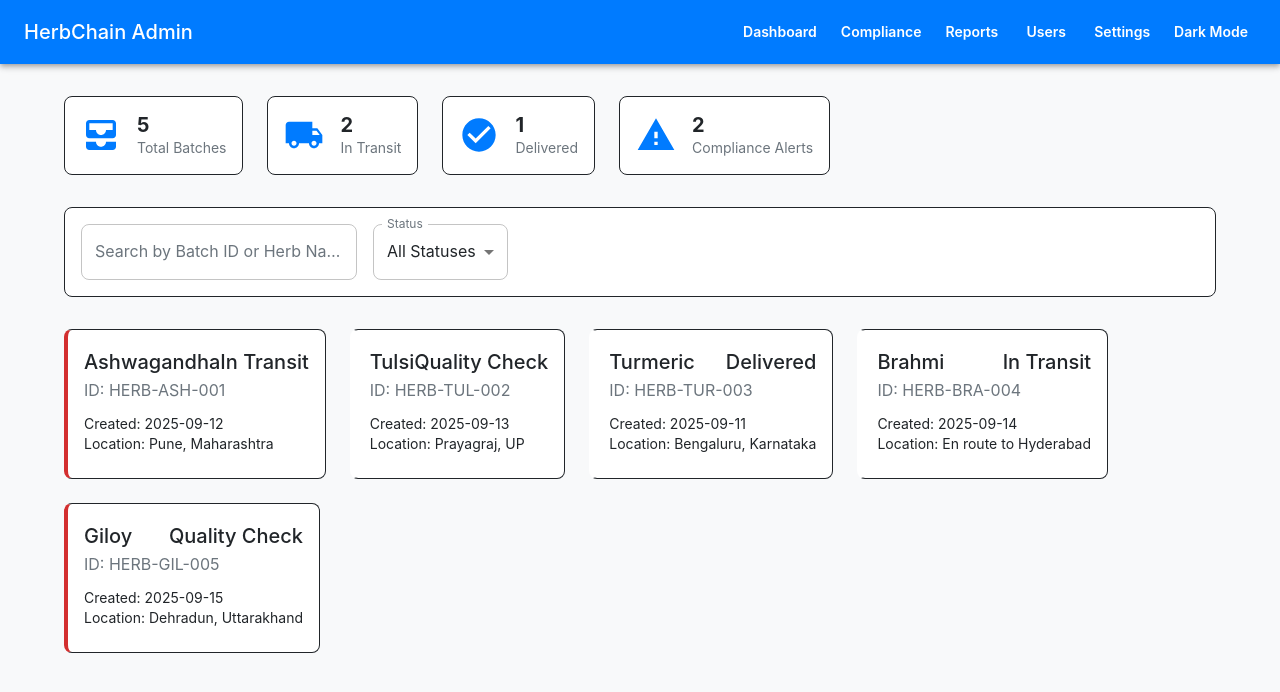
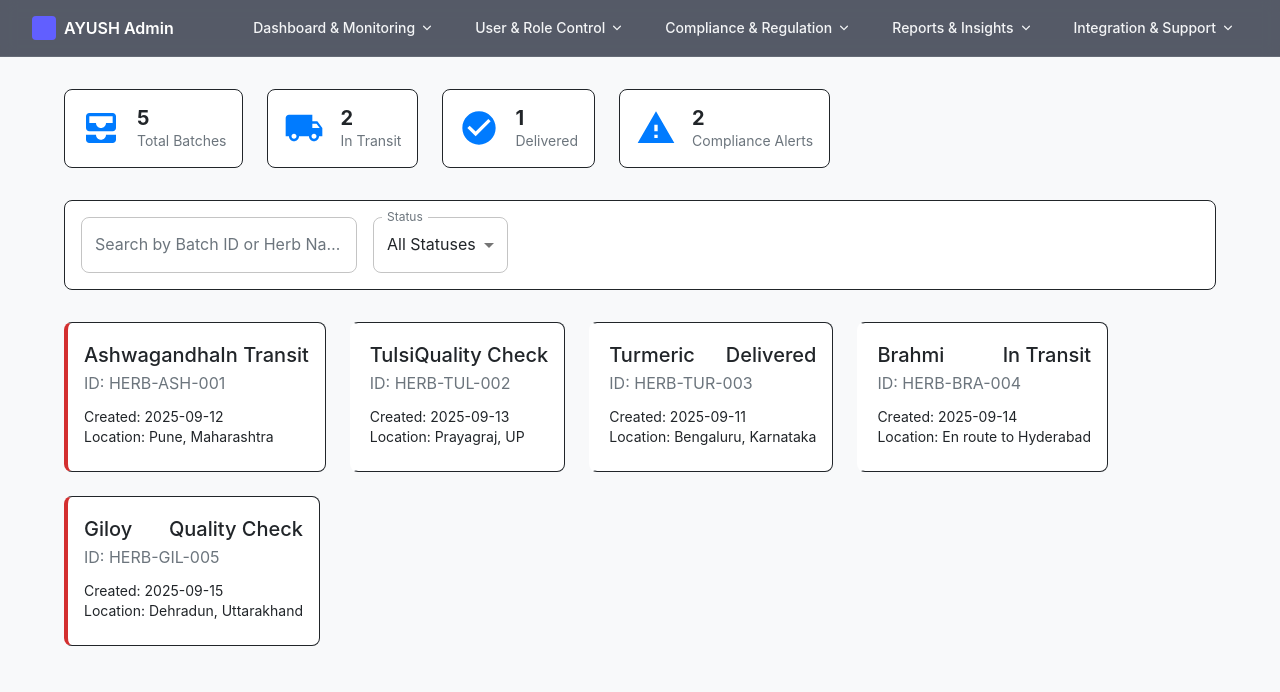
Before and after one commit to bhuwanb23/HerbChain, a React (Vite) app in the folder website/: page / in a window 1280 px wide. Shown: the top 692 px of the page. Built offline with nearby package versions, Linux system fonts and the light colour scheme.

Commit message:
header added

```diff
--- /dev/null
+++ b/website/src/components/header.jsx
@@ -0,0 +1,78 @@
+import React, { useState } from 'react'
+import { Link } from 'react-router-dom'
+
+function NavGroup({ title, items }) {
+  const [open, setOpen] = useState(false)
+  return (
+    <div className="relative" onMouseEnter={() => setOpen(true)} onMouseLeave={() => setOpen(false)}>
+      <button className="inline-flex items-center gap-1 px-3 py-2 text-sm font-medium text-gray-100 hover:text-white">
+        {title}
+        <svg className={`w-4 h-4 transition-transform ${open ? 'rotate-180' : 'rotate-0'}`} viewBox="0 0 20 20" fill="currentColor"><path fillRule="evenodd" d="M5.23 7.21a.75.75 0 011.06.02L10 10.94l3.71-3.71a.75.75 0 111.06 1.06l-4.24 4.24a.75.75 0 01-1.06 0L5.21 8.29a.75.75 0 01.02-1.08z" clipRule="evenodd"/></svg>
+      </button>
+      {open && (
+        <div className="absolute left-0 mt-2 w-64 rounded-md bg-white shadow-lg ring-1 ring-black/5 z-30">
+          <div className="p-2">
+            {items.map((it) => (
+              <Link key={it.to} to={it.to} className="block px-3 py-2 rounded-md text-sm text-gray-800 hover:bg-gray-100">
+                <div className="font-medium">{it.label}</div>
+                {it.desc && <div className="text-xs text-gray-500">{it.desc}</div>}
+              </Link>
+            ))}
+          </div>
+        </div>
+      )}
+    </div>
+  )
+}
+
+export default function Header() {
+  return (
+    <header className="sticky top-0 z-40 w-full border-b border-white/10 bg-gray-900/90 backdrop-blur supports-[backdrop-filter]:bg-gray-900/70">
+      <div className="mx-auto max-w-7xl px-4 sm:px-6 lg:px-8">
+        <div className="flex h-14 items-center justify-between">
+          <Link to="/" className="flex items-center gap-2 text-white">
+            <span className="inline-block h-6 w-6 rounded bg-indigo-500"></span>
+            <span className="font-semibold">AYUSH Admin</span>
+          </Link>
+          <nav className="hidden md:flex items-center gap-4">
+            <NavGroup
+              title="Dashboard & Monitoring"
+              items={[
+                { to: '/', label: 'Dashboard Page', desc: 'Overview of supply chain health' },
+                { to: '/compliance', label: 'Batch Traceability & Monitoring', desc: 'Search/trace herbs with maps' },
+              ]}
+            />
+            <NavGroup
+              title="User & Role Control"
+              items={[
+                { to: '/users', label: 'User & Role Management', desc: 'Add/manage stakeholders' },
+                { to: '/settings', label: 'Profile & Settings', desc: 'Permissions & configurations' },
+              ]}
+            />
+            <NavGroup
+              title="Compliance & Regulation"
+              items={[
+                { to: '/compliance', label: 'Compliance & Regulation', desc: 'Automated checks & standards' },
+                { to: '/recall', label: 'Alerts & Recall Management', desc: 'Violations & recalls' },
+              ]}
+            />
+            <NavGroup
+              title="Reports & Insights"
+              items={[
+                { to: '/reports', label: 'Reports & Analytics', desc: 'Insights & analytics' },
+                { to: '/incentives', label: 'Incentives & Funding', desc: 'Rewards & eco-bonuses' },
+              ]}
+            />
+            <NavGroup
+              title="Integration & Support"
+              items={[
+                { to: '/integration', label: 'Integration & API Management', desc: 'AYUSH Grid, A-HMIS, ERP' },
+                { to: '/support', label: 'Support & Dispute Resolution', desc: 'Escalations & disputes' },
+              ]}
+            />
+          </nav>
+        </div>
+      </div>
+    </header>
+  )
+}
--- a/website/src/pages/dashboard/dashboard.jsx
+++ b/website/src/pages/dashboard/dashboard.jsx
@@ -1,6 +1,6 @@
 import React, { useMemo, useState } from 'react'
-import { BrowserRouter, Routes, Route, Link } from 'react-router-dom'
-import { ThemeProvider, CssBaseline, AppBar, Toolbar, Typography, Box, Button, Container } from '@mui/material'
+import { BrowserRouter, Routes, Route } from 'react-router-dom'
+import { ThemeProvider, CssBaseline, Container } from '@mui/material'
 import { lightTheme, darkTheme } from './constants/theme'
 import Dashboard from './components/Dashboard.jsx'
 import CompliancePage from './components/CompliancePage.jsx'
@@ -10,6 +10,7 @@ import UserManagement from './components/UserManagement.jsx'
 import Settings from './components/Settings.jsx'
 import { users as initialUsers } from './constants/mockData'
 import 'leaflet/dist/leaflet.css'
+import Header from '../../components/header.jsx'
 
 function DashboardShell() {
   const [themeMode, setThemeMode] = useState('light')
@@ -35,19 +36,7 @@ function DashboardShell() {
   return (
     <ThemeProvider theme={theme}>
       <CssBaseline />
-      <AppBar position="static" color="primary">
-        <Toolbar>
-          <Typography variant="h6" sx={{ flexGrow: 1 }}>HerbChain Admin</Typography>
-          <Box sx={{ display: 'flex', gap: 1 }}>
-            <Button color="inherit" component={Link} to="/">Dashboard</Button>
-            <Button color="inherit" component={Link} to="/compliance">Compliance</Button>
-            <Button color="inherit" component={Link} to="/reports">Reports</Button>
-            <Button color="inherit" component={Link} to="/users">Users</Button>
-            <Button color="inherit" component={Link} to="/settings">Settings</Button>
-            <Button color="inherit" onClick={toggleTheme}>{themeMode === 'light' ? 'Dark' : 'Light'} Mode</Button>
-          </Box>
-        </Toolbar>
-      </AppBar>
+      <Header />
       <Container maxWidth="lg" sx={{ py: 4 }}>
         <Routes>
           <Route path="/" element={<Dashboard />} />
@@ -63,6 +52,10 @@ function DashboardShell() {
             />
           } />
           <Route path="/settings" element={<Settings currentTheme={themeMode} onToggleTheme={toggleTheme} />} />
+          <Route path="/recall" element={<div className="py-6"><h2 className="text-2xl font-semibold">Alerts & Recall Management</h2><p className="text-gray-500">Manage warnings, violations, and initiate recalls.</p></div>} />
+          <Route path="/incentives" element={<div className="py-6"><h2 className="text-2xl font-semibold">Incentives & Funding</h2><p className="text-gray-500">Oversee rewards, eco-bonuses, and subsidies.</p></div>} />
+          <Route path="/integration" element={<div className="py-6"><h2 className="text-2xl font-semibold">Integration & API Management</h2><p className="text-gray-500">Connect with AYUSH Grid, A-HMIS, and ERP.</p></div>} />
+          <Route path="/support" element={<div className="py-6"><h2 className="text-2xl font-semibold">Support & Dispute Resolution</h2><p className="text-gray-500">Handle escalations and disputes across the chain.</p></div>} />
         </Routes>
       </Container>
     </ThemeProvider>
```
